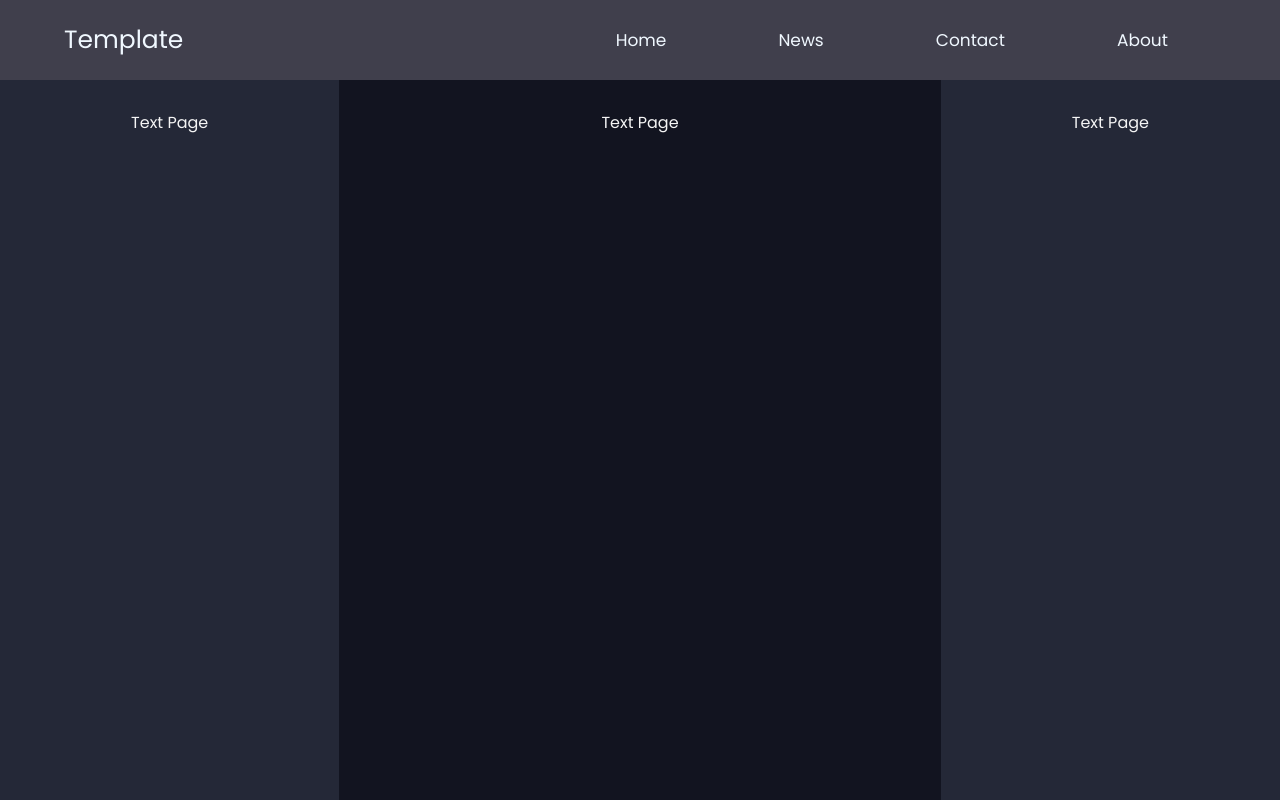
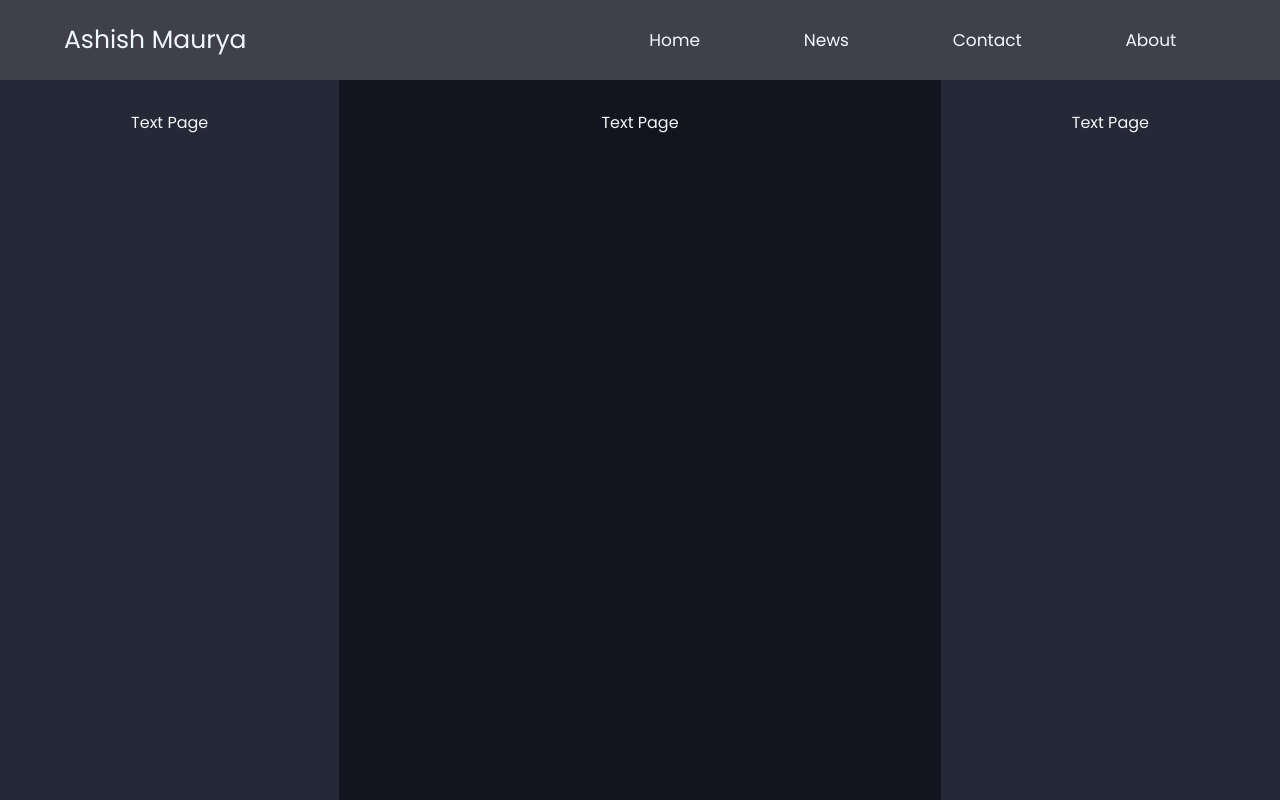
Before and after one commit to Ashish-Maurya-08/Portfolio_Template, a plain HTML site: page index.html in a window 1280 px wide. Drawn offline with Linux system fonts and the light colour scheme.

Commit message:
Commited

```diff
--- a/index.html
+++ b/index.html
@@ -6,11 +6,11 @@
     <meta name="viewport" content="width=device-width, initial-scale=1.0">
     <link rel="stylesheet" href="template.css">
     <link rel="stylesheet" href="https://cdnjs.cloudflare.com/ajax/libs/font-awesome/6.1.1/css/all.min.css" integrity="sha512-KfkfwYDsLkIlwQp6LFnl8zNdLGxu9YAA1QvwINks4PhcElQSvqcyVLLD9aMhXd13uQjoXtEKNosOWaZqXgel0g==" crossorigin="anonymous" referrerpolicy="no-referrer" />
-    <title>Template</title>
+    <title>Portfolio Template</title>
 </head>
 <body>
     <header>
-        <div class="logo"><a href="https://ashish-maurya-08.github.io/Portfolio_Template/index.html">Template</a></div>
+        <div class="logo"><a href="https://ashish-maurya-08.github.io/Portfolio_Template/index.html">Ashish Maurya</a></div>
         <nav class="nav">
             <ul id="links">
                 <li><a href="https://ashish-maurya-08.github.io/Portfolio_Template/home.html">Home</a></li>
```
